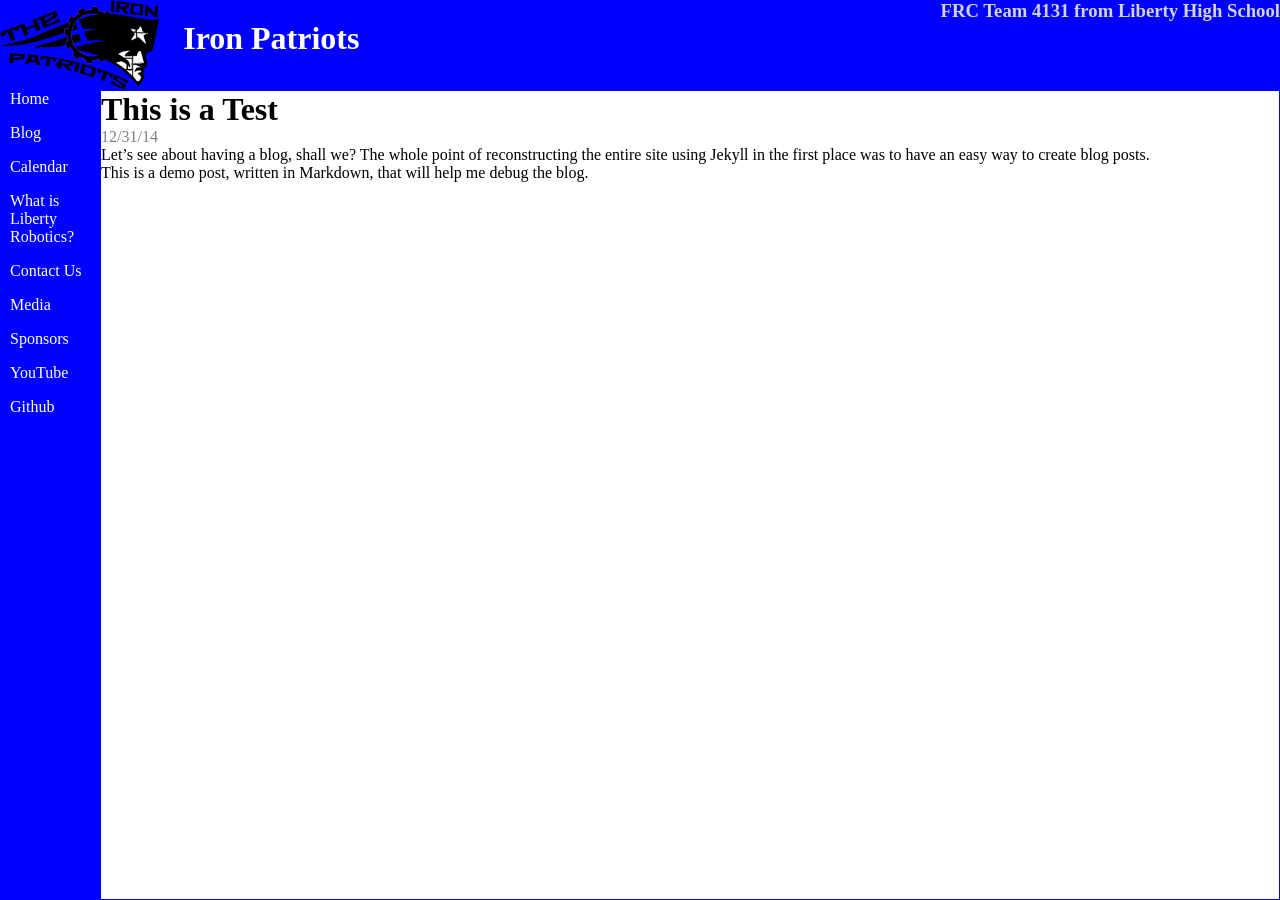
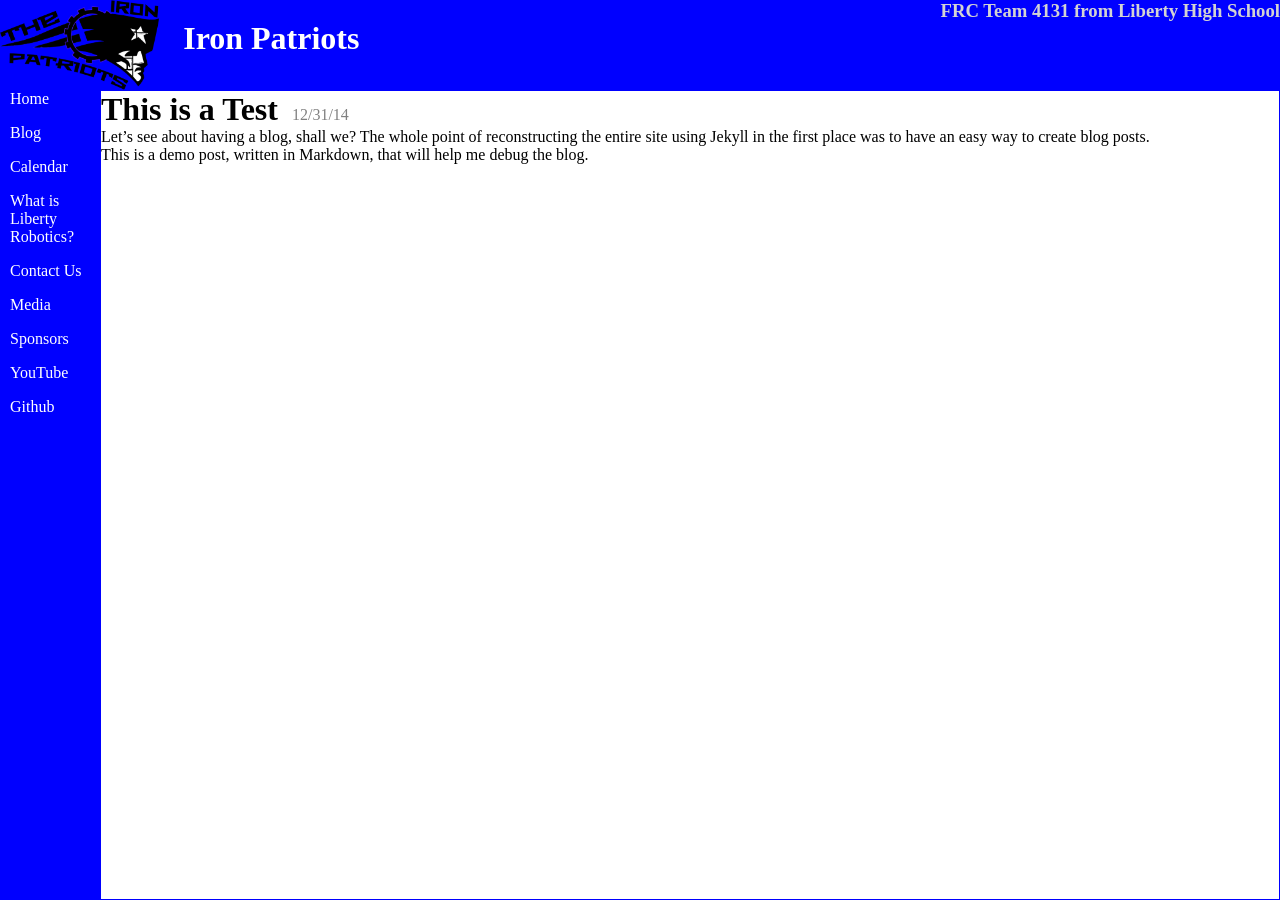
Before and after one commit to katiebugmoon/FRC4131.github.io, a Jekyll site: the page built from _posts/2014-12-31-this-is-a-test.markdown, in a window 1280 px wide. Built offline with Jekyll 4.4.1, drawn with Linux system fonts in a browser that asks for light colours.

Commit message:
Make date appear next to title, rather than below
The if checks aren't necessary, and I'd rather be notified of a page build failure than let it go unnoticed for eternity.

```diff
--- a/_layouts/post.html
+++ b/_layouts/post.html
@@ -1,6 +1,6 @@
 ---
 layout: base
 ---
-{% if page.title %}<h1>{{ page.title }}</h1>{% endif %}
-{% if page.date %}<p style="color:gray;">{{ page.date | date: "%-m/%-d/%y" }}</p>{% endif %}
+<h1 style="display:inline; margin-right:10px;">{{ page.title }}</h1>
+<span style="color:gray;">{{ page.date | date: "%-m/%-d/%y" }}</span><br/>
 {{ content }}
```
